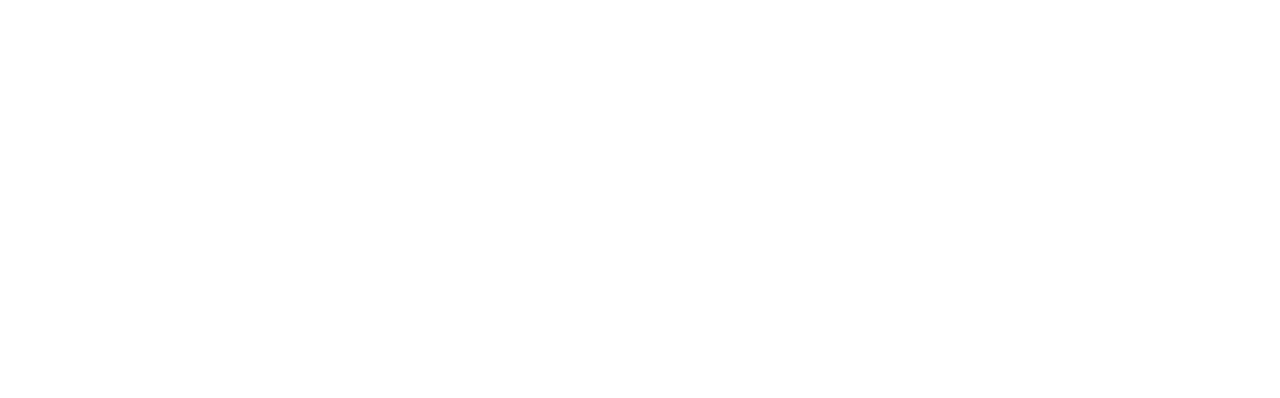
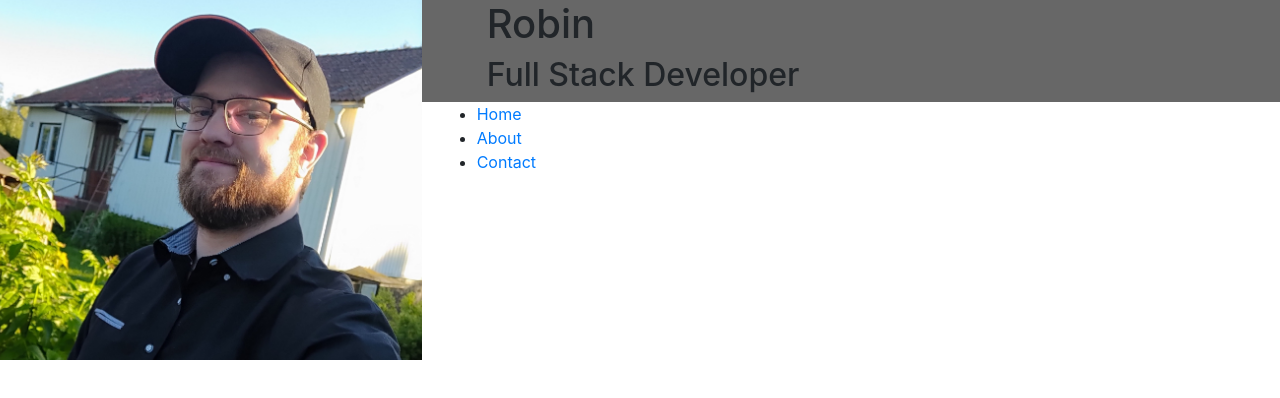
Before and after one commit to NiborGnu/CV-site, a plain HTML site: page index.html in a window 1280 px wide. Drawn offline with nearby package versions, Linux system fonts and the light colour scheme; files that its build step writes are made by us from their sources.

Commit message:
Add logo image, header and nav, Add styling to logo and header

```diff
--- a/assets/css/style.css
+++ b/assets/css/style.css
@@ -0,0 +1,28 @@
+@import url('https://fonts.googleapis.com/css?family=Roboto:100,200,300,400,500,600,700|Exo:100,200,300,400,500,600,700');
+
+/* ------------------------ Colours */
+
+.bg-color-name-title {
+    background-color: #676767;
+}
+
+/* ------------------------ Heading */
+
+header {
+    margin: 0;
+}
+
+.heading {
+    margin-left: 50px;
+}
+
+.logo {
+    background: url("../images/robin.jpg") no-repeat;
+    background-position: center;
+    background-repeat: no-repeat;
+    background-size: cover;
+    min-height: 360px;
+    transition: all .5s ease-in-out;
+    -moz-transition: all .5s ease-in-out;
+    -webkit-transition: all .5s ease-in-out;
+}
--- a/index.html
+++ b/index.html
@@ -5,19 +5,46 @@
     <meta charset="UTF-8">
     <meta name="viewport" content="width=device-width, initial-scale=1.0">
     <!-- CSS -->
-    <link rel="stylesheet" href="style.css">
+    <link rel="stylesheet" href="assets/css/style.css" type="text/css">
     <!-- Font Awesome -->
     <link rel="stylesheet" href="https://cdnjs.cloudflare.com/ajax/libs/font-awesome/4.7.0/css/font-awesome.min.css">
     <!-- Bootstrap -->
     <link rel="stylesheet" href="https://cdn.jsdelivr.net/npm/bootstrap@4.6.2/dist/css/bootstrap.min.css"
         integrity="sha384-xOolHFLEh07PJGoPkLv1IbcEPTNtaed2xpHsD9ESMhqIYd0nLMwNLD69Npy4HI+N" crossorigin="anonymous">
     <!-- Title -->
-    <title>CV For Robin Ung</title>
+    <title>Robin</title>
 </head>
 
 <body>
     <header>
+        <div class="row">
+            <a href="index.html" class="col-md-4 logo">
 
+            </a>
+            <div class="col-md-8">
+                <div class="row bg-color-name-title">
+                    <div class="col heading">
+                        <h1 class="name">Robin</h1>
+                        <h2 class="title">Full Stack Developer</h2>
+                    </div>
+                </div>
+                <div class="row">
+                    <div class="col">
+                        <ul id="navigation">
+                            <li>
+                                <a href="index.html">Home</a>
+                            </li>
+                            <li>
+                                <a href="about.html">About</a>
+                            </li>
+                            <li>
+                                <a href="contact.html">Contact</a>
+                            </li>
+                        </ul>
+                    </div>
+                </div>
+            </div>
+        </div>
     </header>
     <section>
 
```
Also changed, not shown: assets/images/robin.jpg (added).
